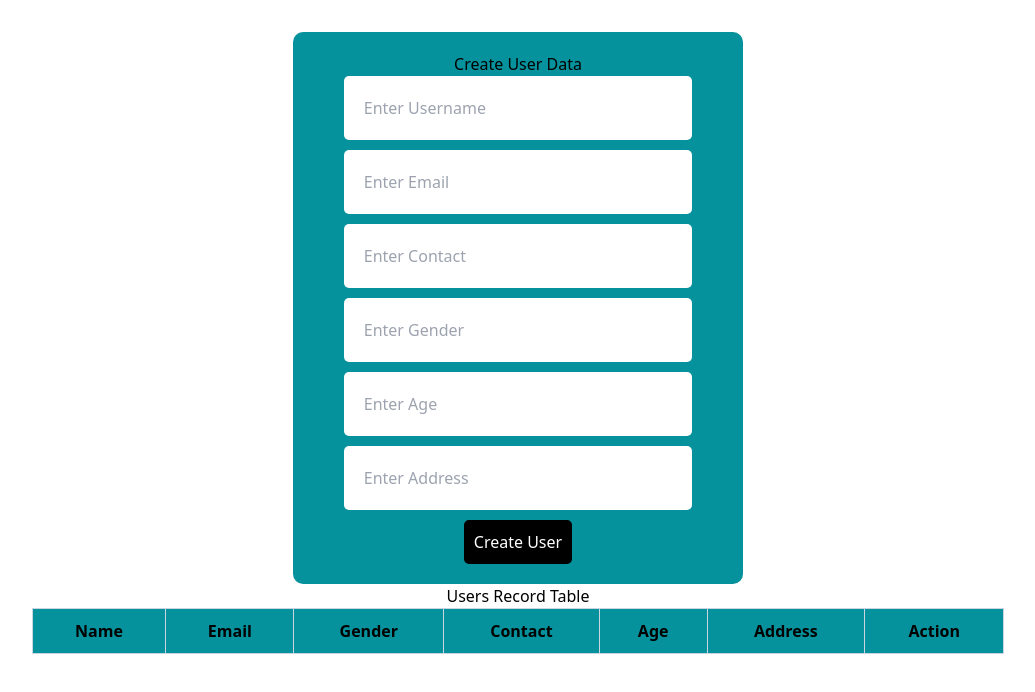
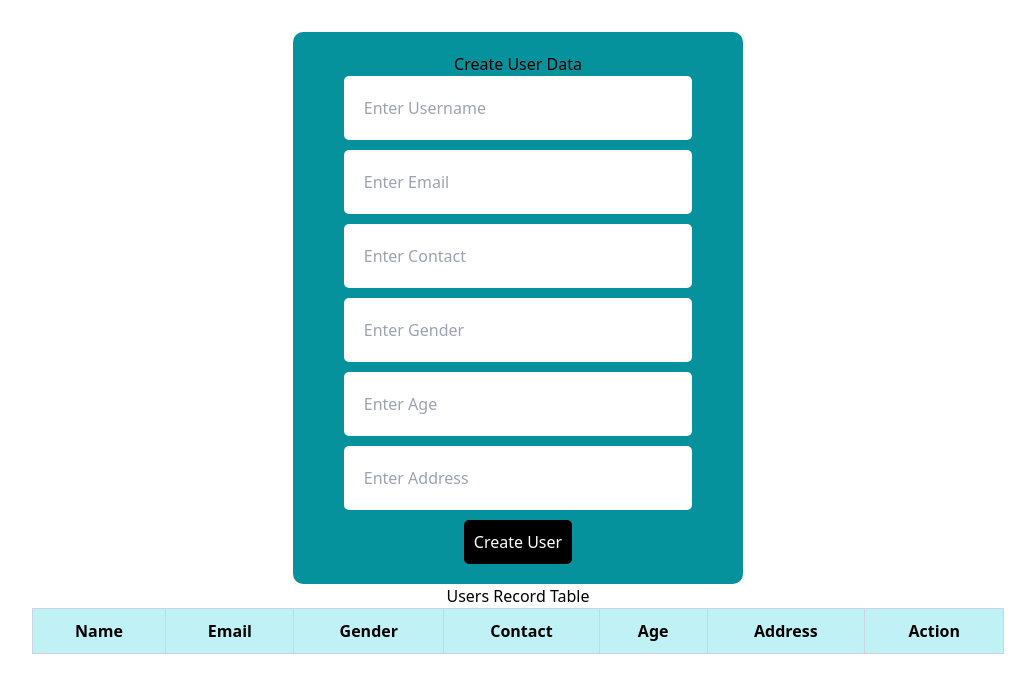
Before and after one commit to moromoke01/React-CRUD-system, a React (Vite) app: page /UserList in a window 1280 px wide. Shown: the top 692 px of the page, without its empty margins (122-1157 px from the left). Built offline with nearby package versions, Linux system fonts and the light colour scheme.

Commit message:
initial commit

```diff
--- a/src/Components/UserStyling.css
+++ b/src/Components/UserStyling.css
@@ -46,7 +46,7 @@
 
 thead th{
     padding: 10px 10px;
-    background: #06929c;
+    background: #88e4eb86;
 }
 
 tbody{
@@ -66,6 +66,7 @@ tbody td{
     border:none;
     border-radius:5px ;
     background: rgb(13, 109, 64);
+    color: #fff;
 }
 
 .del-btn{
```
